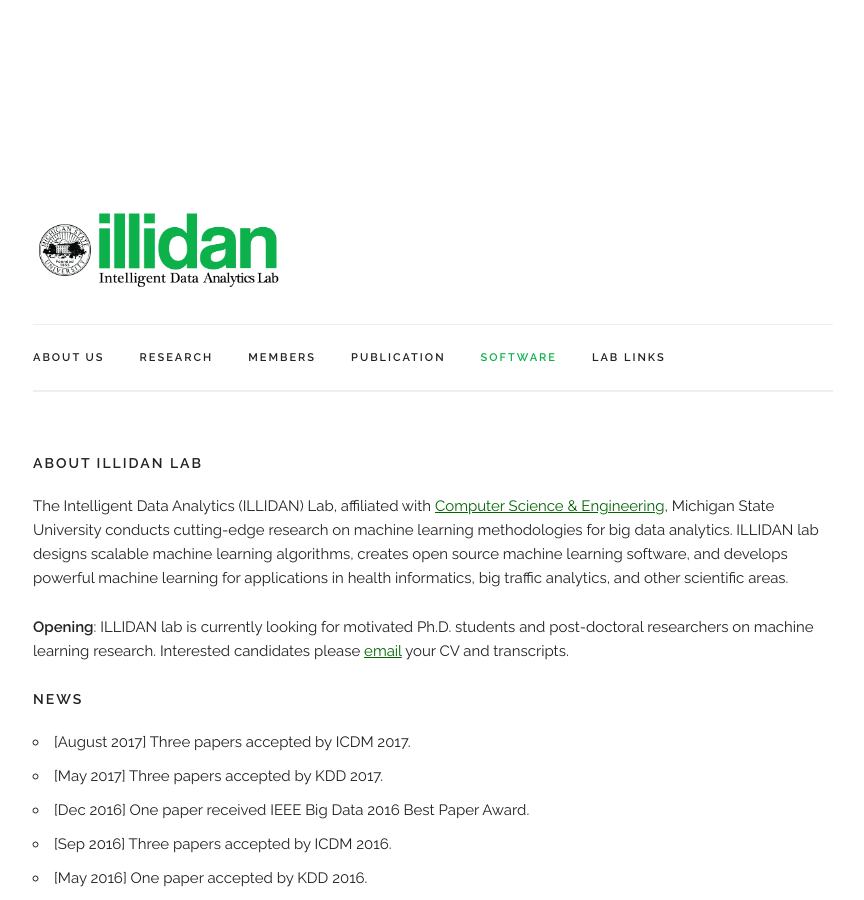
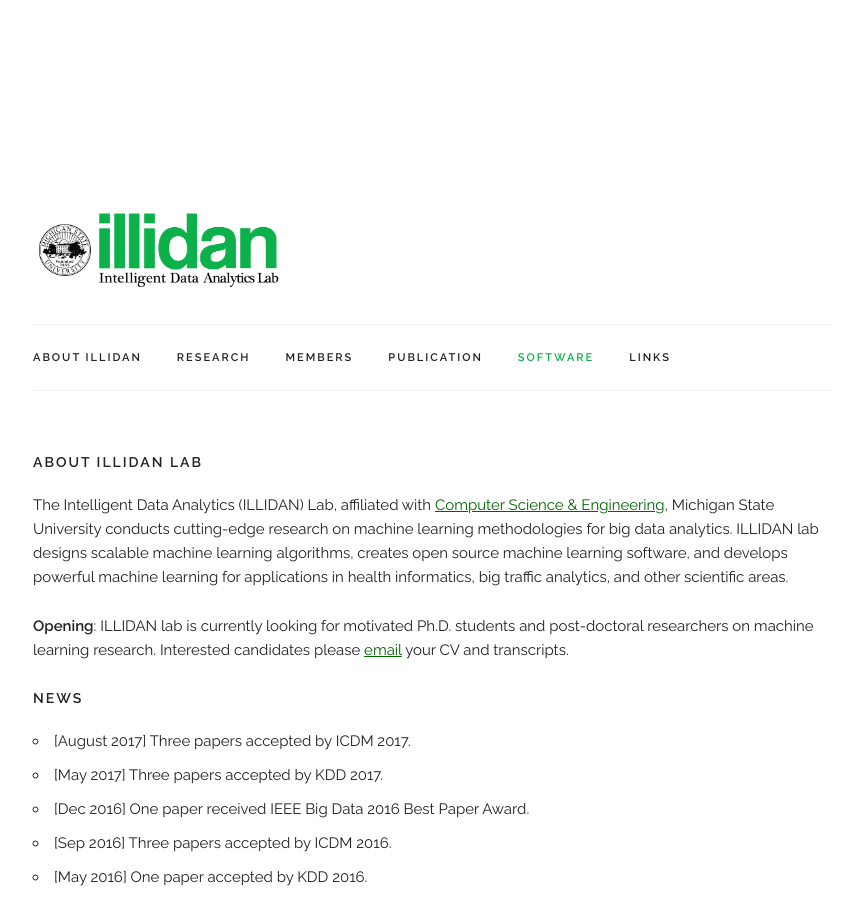
Before and after one commit to Marvelrex/denos.lab.io, a Jekyll site: the page built from index.html, in a window 1280 px wide and 900 px high. Shown: the whole window, without its empty margins (207-1071 px from the left). Built offline with Jekyll 4.4.1, drawn with Linux system fonts in a browser that asks for light colours; nearby versions of some CDN libraries.

Commit message:
Fix layout bugs.

```diff
--- a/_layouts/default.html
+++ b/_layouts/default.html
@@ -59,13 +59,13 @@
     <nav class="navbar">
       <div class="container">
         <ul class="navbar-list">
-          <li class="navbar-item"><a class="navbar-link" href="#about">About Us</a></li>
+          <li class="navbar-item"><a class="navbar-link" href="#about">About Illidan</a></li>
           <li class="navbar-item"><a class="navbar-link" href="#research">Research</a></li>
           <li class="navbar-item"><a class="navbar-link" href="#members">Members</a></li>
           <li class="navbar-item"><a class="navbar-link" href="#publication">Publication</a></li>
           <li class="navbar-item"><a class="navbar-link" href="https://github.com/illidanlab/" target="_blank"><font color="#0db14b">Software</font></a></li>
           <li class="navbar-item">
-            <a class="navbar-link" href="#" data-popover="#moreNavPopover">Lab Links</a>
+            <a class="navbar-link" href="#" data-popover="#moreNavPopover">Links</a>
             <div id="moreNavPopover" class="popover">
               <ul class="popover-list">
                 <li class="popover-item">
@@ -90,9 +90,8 @@
       </div>
     </nav>
 
-    <section class="row">
+
     <div class="docs-section" id="about">
-        <a name="about"></a>
       <h6 data-magellan-destination="about" class="docs-header">About Illidan Lab</h6>
       {% capture introduction %}{% include introduction.md %}{% endcapture %}
       {{ introduction | markdownify }}
@@ -101,7 +100,7 @@
       {% capture news %}{% include news.md %}{% endcapture %}
       {{ news | markdownify }}
     </div>
-    </section>
+
 
     <div class="docs-section" id="research">
       <h6 class="docs-header">Research Highlights</h6>
@@ -439,11 +438,6 @@
       </ul>
     </div>
 
-    <!-- <div class="docs-section" id="quote">
-      <h6 class="docs-header">Some words keep me moving forward</h6>
-      <p><em>A job well done is its own reward. You take pride in the things you do, not for others to see, not for the respect, or glory, or any other rewards it might bring. You take pride in what you do, because you're doing your best. If you believe in something, you stick with it. When things get difficult, you try harder. </em></p>
-    </div> -->
-
     <div align="center">
     Last <a href="https://github.com/illidanlab/illidanlab.github.io" target="_blank">updated</a> on Sept 2017
     <br />
@@ -451,4 +445,5 @@
     </div>
   </div>
 
+</body>
 </html>
```
Lines whose indentation alone changed are shown as unchanged.
